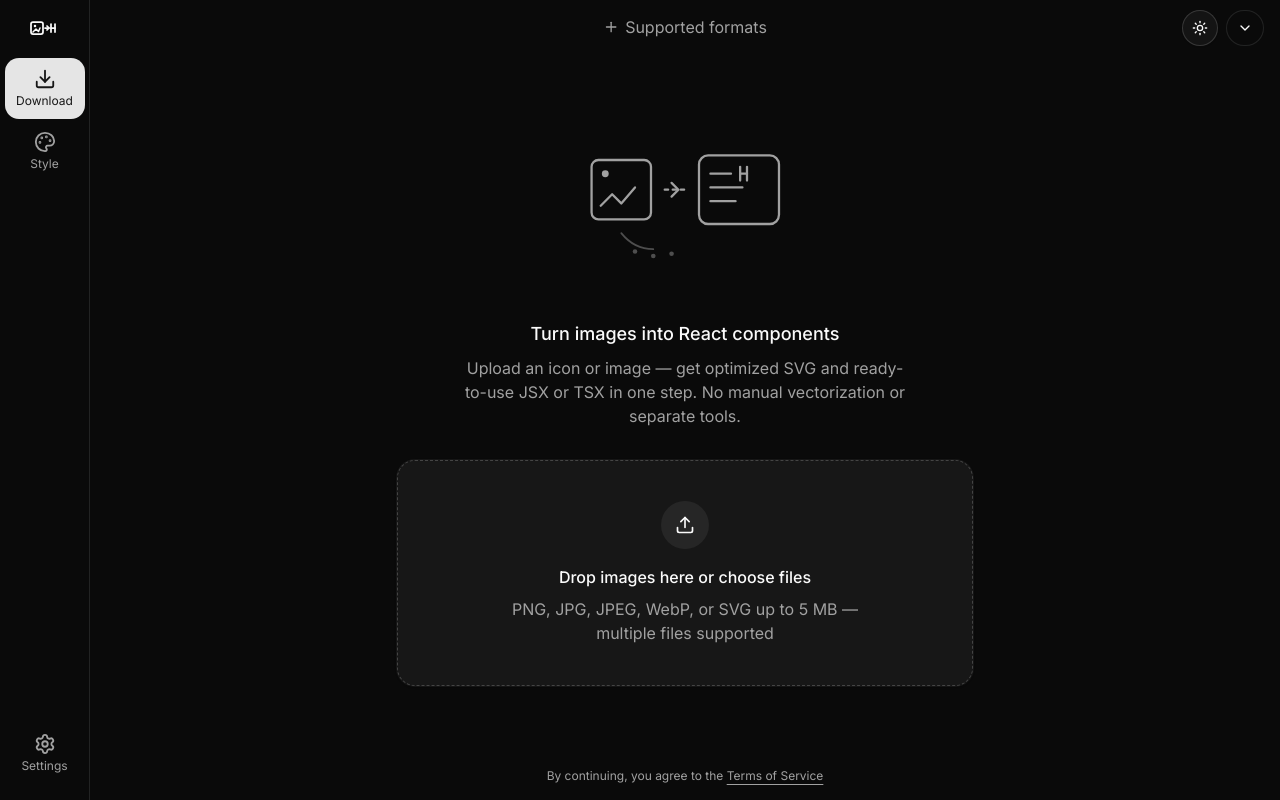
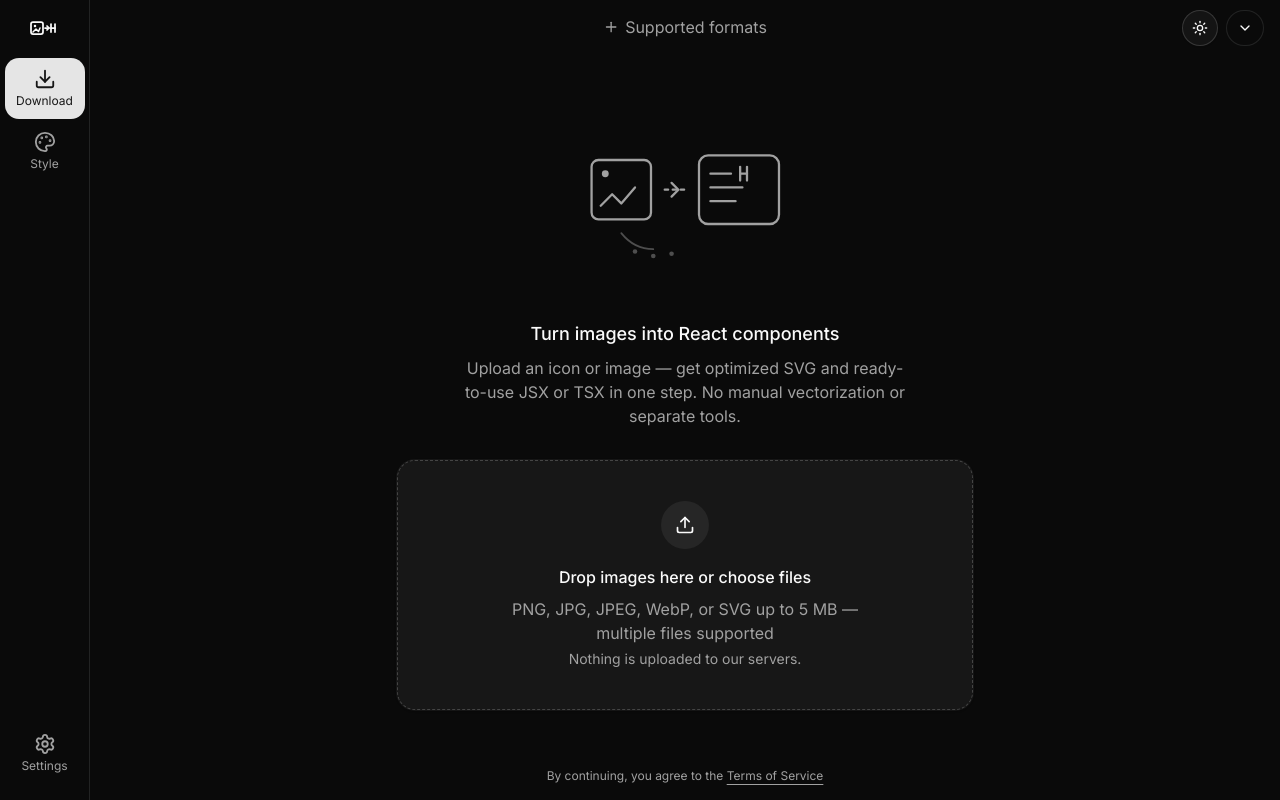
Before and after one commit to aman1998/reaction, a Next.js app: page / in a window 1280 px wide. Built offline with nearby package versions, Linux system fonts and the light colour scheme.

Commit message:
fix: some

```diff
--- a/src/app/layout.tsx
+++ b/src/app/layout.tsx
@@ -18,7 +18,7 @@ const geistMono = Geist_Mono({
 export const metadata: Metadata = {
   title: "Image to React Component",
   description:
-    "Convert PNG, JPG, WebP, and SVG images into optimized SVG and React JSX/TSX components.",
+    "Convert PNG, JPG, WebP, and SVG images into optimized SVG and React JSX/TSX components. 100% in-browser — files never leave your device.",
 };
 
 export default function RootLayout({
--- a/src/components/Dropzone.tsx
+++ b/src/components/Dropzone.tsx
@@ -87,6 +87,9 @@ export function Dropzone({ disabled = false, onFilesSelect }: DropzoneProps) {
       <p className="mt-2 max-w-sm text-base text-muted-foreground">
         PNG, JPG, JPEG, WebP, or SVG up to 5 MB — multiple files supported
       </p>
+      <p className="mt-1 max-w-sm text-sm text-muted-foreground">
+        Nothing is uploaded to our servers.
+      </p>
 
       <input
         ref={inputRef}
--- a/src/components/conversion/ConversionCenter.tsx
+++ b/src/components/conversion/ConversionCenter.tsx
@@ -1,6 +1,6 @@
 "use client";
 
-import { LoaderCircle } from "lucide-react";
+import { LoaderCircle, Shield } from "lucide-react";
 
 import { HeroIllustration } from "@/components/brand/HeroIllustration";
 import { ClearQueueDialog } from "@/components/conversion/ClearQueueDialog";
```
